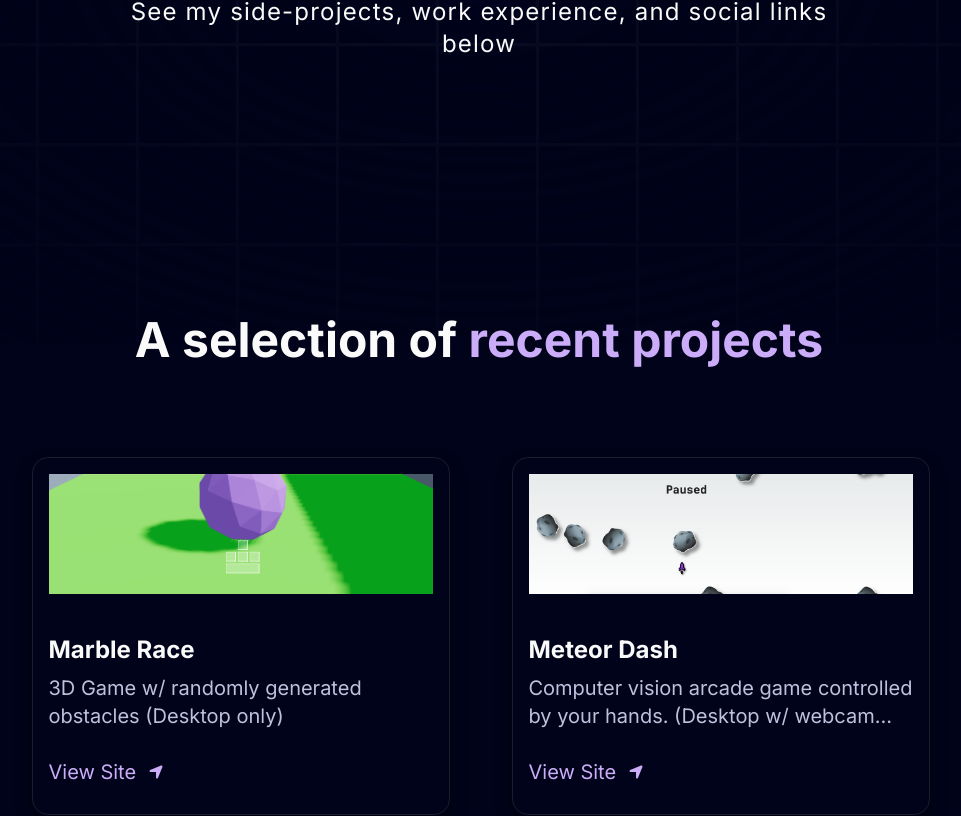
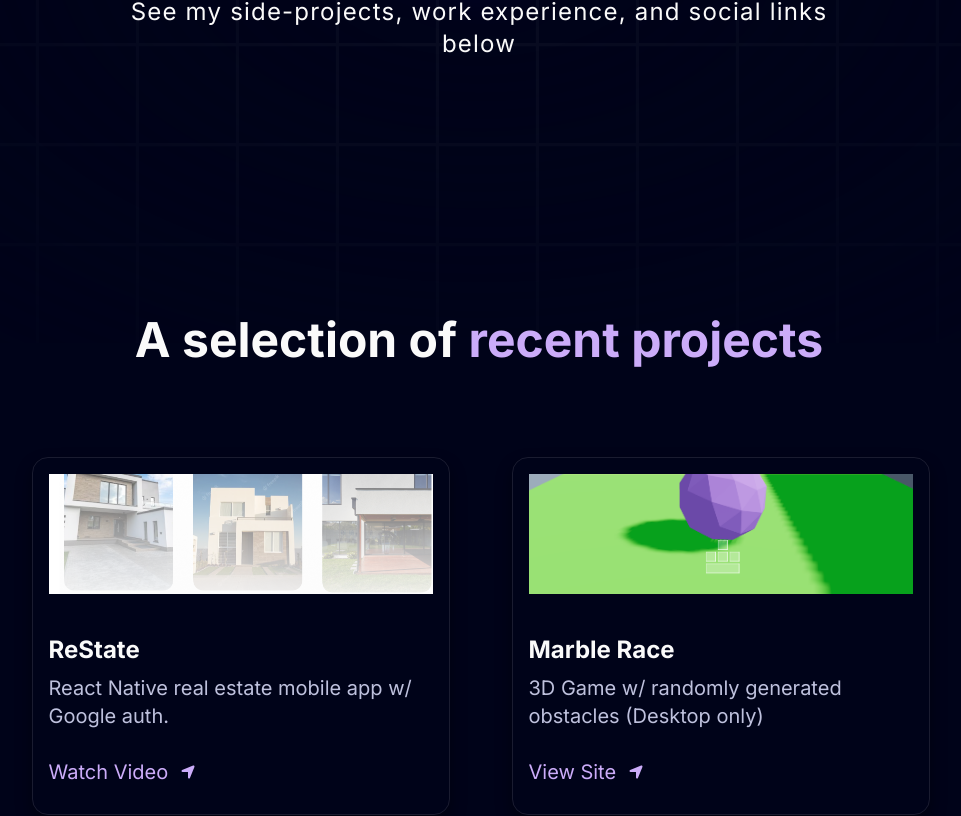
Before and after one commit to james-randolph-50/full-stack-portfolio, a Next.js app: page / in a window 1280 px wide. Shown: the part 457-1273 px from the top of the page, without its empty margins (161-1122 px from the left). Built offline with nearby package versions, Linux system fonts and the light colour scheme.

Commit message:
Add ReState project to portfolio with details and image

```diff
--- a/data/index.ts
+++ b/data/index.ts
@@ -8,6 +8,15 @@ export const navItems = [
 export const projects = [
   {
     id: 1,
+    title: "ReState",
+    des: "React Native real estate mobile app w/ Google auth.",
+    img: "/restate.png",
+    iconLists: ["/re.svg", "/tail.svg",],
+    link: "https://youtube.com/shorts/qhC9_F90g1k",
+    cta: "Watch Video"
+  },
+  {
+    id: 2,
     title: "Marble Race",
     des: "3D Game w/ randomly generated obstacles (Desktop only)",
     img: "/marble-race.png",
@@ -16,7 +25,7 @@ export const projects = [
     cta: "View Site"
   },
   {
-    id: 2,
+    id: 3,
     title: "Meteor Dash",
     des: "Computer vision arcade game controlled by your hands. (Desktop w/ webcam only)",
     img: "/meteor-dash.png",
@@ -25,7 +34,7 @@ export const projects = [
     cta: "View Site"
   },
   {
-    id: 3,
+    id: 4,
     title: "Twitter/X Web App Clone",
     des: "NextJS front end with Appwrite database and authentication",
     img: "/Postr.png",
@@ -34,7 +43,7 @@ export const projects = [
     cta: "View Site"
   },
   {
-    id: 4,
+    id: 5,
     title: "Sketch AI",
     des: "Generate AI images based on your input drawing.",
     img: "/Sketch-AI.png",
@@ -43,7 +52,7 @@ export const projects = [
     cta: "View Site"
   },
   {
-    id: 5,
+    id: 6,
     title: "Nature Tours Landing Page",
     des: "Landing page for a mock adventure travel company.",
     img: "/nature-tours.png",
@@ -52,7 +61,7 @@ export const projects = [
     cta: "View Site"
   },
   {
-    id: 6,
+    id: 7,
     title: "3D Haunted House",
     des: "House with 'ghosts' and a randomly generated graveyard",
     img: "/haunted-house.png",
@@ -61,7 +70,7 @@ export const projects = [
     cta: "View Site"
   },
   {
-    id: 7,
+    id: 8,
     title: "3D Galaxy Generator",
     des: "Customizable galaxy generator in ThreeJS",
     img: "/galaxy.png",
```
Also changed, not shown: public/restate.png (added).
